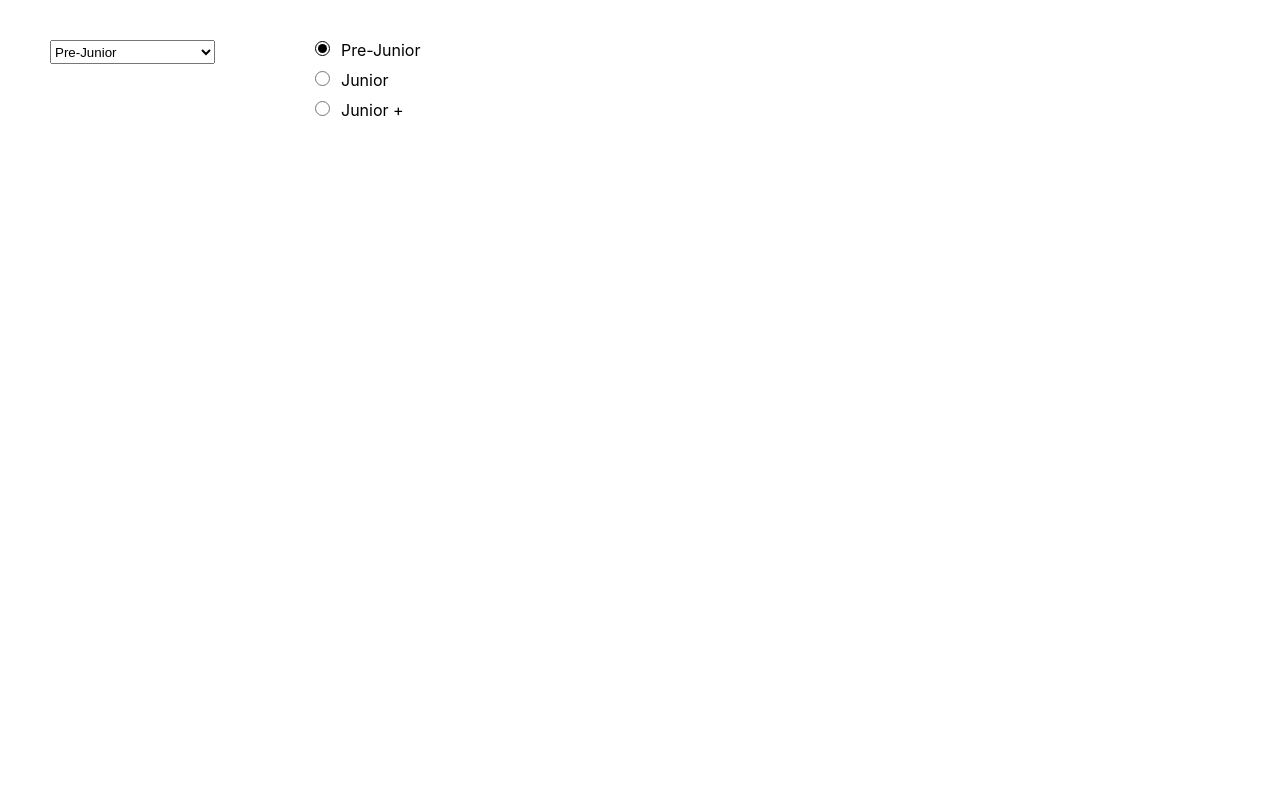
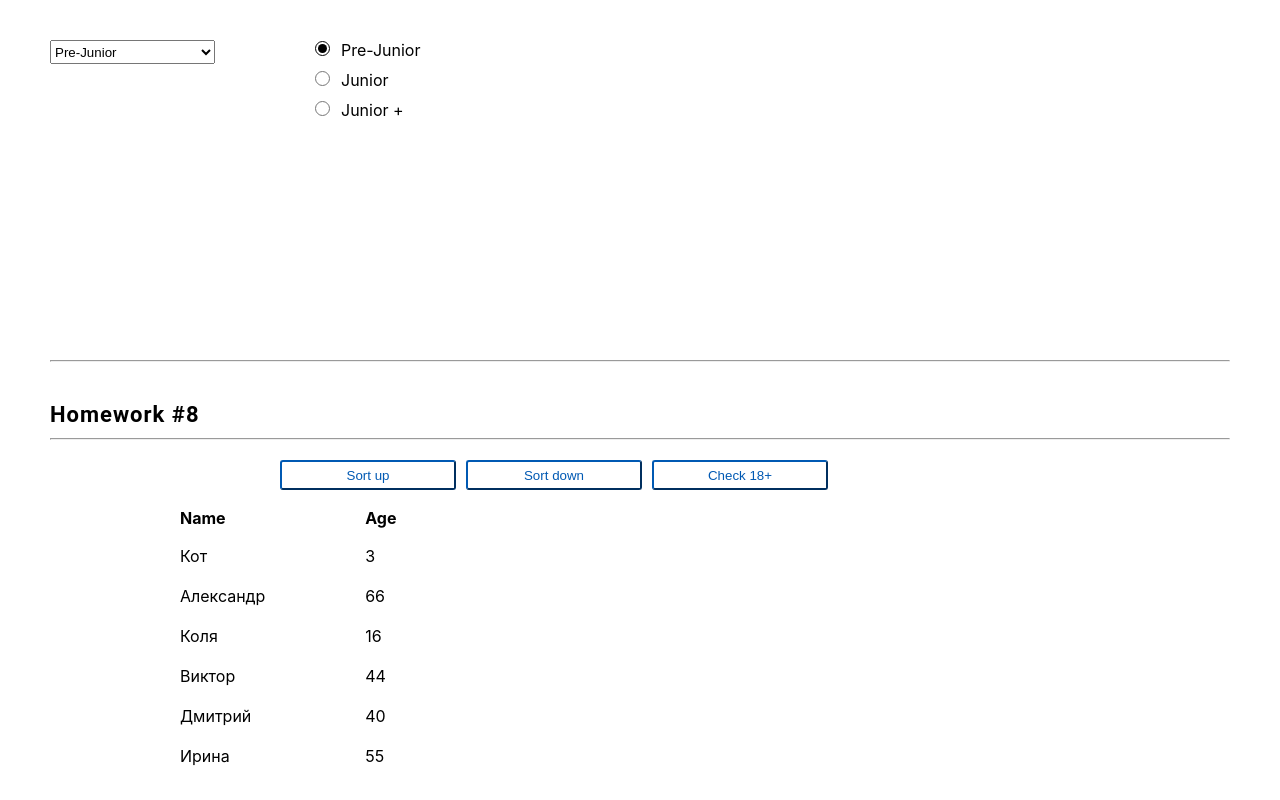
Before and after one commit to incseeuu/hws2, a React (Create React App) app: page /#/junior in a window 1280 px wide. Shown: the part 610-1410 px from the top of the page. Before the commit the page ends 1020 px from the top, so only its background shows below. Built offline with nearby package versions, Linux system fonts and the light colour scheme.

Commit message:
HW 8 first reducer

```diff
--- a/src/s2-homeworks/hw05/pages/Junior.tsx
+++ b/src/s2-homeworks/hw05/pages/Junior.tsx
@@ -1,7 +1,7 @@
 import React from 'react'
 import HW6 from "../../hw06/HW6";
 import HW7 from "../../hw07/HW7";
-// import HW8 from '../../hw08/HW8'
+import HW8 from '../../hw08/HW8'
 // import HW9 from '../../hw09/HW9'
 
 function Junior() {
@@ -9,7 +9,7 @@ function Junior() {
         <div id={'hw5-page-junior'}>
             <HW6 />
             <HW7 />
-            {/*<HW8 />*/}
+            <HW8 />
             {/*<HW9 />*/}
         </div>
     )
--- a/src/s2-homeworks/hw08/HW8.module.css
+++ b/src/s2-homeworks/hw08/HW8.module.css
@@ -1,23 +1,38 @@
 .item {
+
 }
 
 .item:last-of-type {
+
 }
 
 .users {
+    border-collapse: separate;
+    border-spacing: 100px 20px;
 }
 
 .buttonsContainer {
+    display: flex;
+    gap: 10px;
+    margin-left: 200px;
+    margin-top: 20px;
 }
 
 .container {
+    margin-left: 30px;
 }
 
 .thead {
+    font-style: normal;
+    font-weight: bold;
+    font-size: 16px;
+    line-height: 16px;
 }
 
 .nameCol {
+
 }
 
 .ageCol {
+
 }
--- a/src/s2-homeworks/hw08/HW8.tsx
+++ b/src/s2-homeworks/hw08/HW8.tsx
@@ -55,7 +55,9 @@ const HW8 = () => {
 
     return (
         <div id={'hw3'}>
+            <hr/>
             <div className={s2.hwTitle}>Homework #8</div>
+            <hr/>
             <div className={s2.hw}>
                 <div className={s.container}>
                     <div className={s.buttonsContainer}>
--- a/src/s2-homeworks/hw08/User.tsx
+++ b/src/s2-homeworks/hw08/User.tsx
@@ -11,11 +11,11 @@ const User: React.FC<UserPropsType> = ({ u }) => {
     return (
         <tr id={'hw8-user-' + u._id + '-' + u.age} className={s.item}>
             <td id={'hw8-user-name-' + u._id} className={s.nameCol}>
-                {/*отобразить имя*/}
+                {u.name}
 
             </td>
             <td id={'hw8-user-age-' + u._id}>
-                {/*отобразить возраст*/}
+                {u.age}
 
             </td>
         </tr>
--- a/src/s2-homeworks/hw08/bll/homeWorkReducer.ts
+++ b/src/s2-homeworks/hw08/bll/homeWorkReducer.ts
@@ -4,15 +4,18 @@ type ActionType =
     | { type: 'sort'; payload: 'up' | 'down' }
     | { type: 'check'; payload: number }
 
-export const homeWorkReducer = (state: any, action: any): any => { // need to fix any
+export const homeWorkReducer = (state: UserType[], action: ActionType): UserType[] => { // need to fix any
     switch (action.type) {
         case 'sort': { // by name
-
-            return state // need to fix
+            const copyState = state.map(el => el)
+            return action.payload === 'up'
+                ? copyState.sort((a, b) => a.name.localeCompare(b.name))
+                : copyState.sort((a,b) => b.name.localeCompare(a.name))
+            // need to fix
         }
         case 'check': {
-
-            return state // need to fix
+            return state.filter(el => el.age >= 18)
+            // need to fix
         }
         default:
             return state
```
